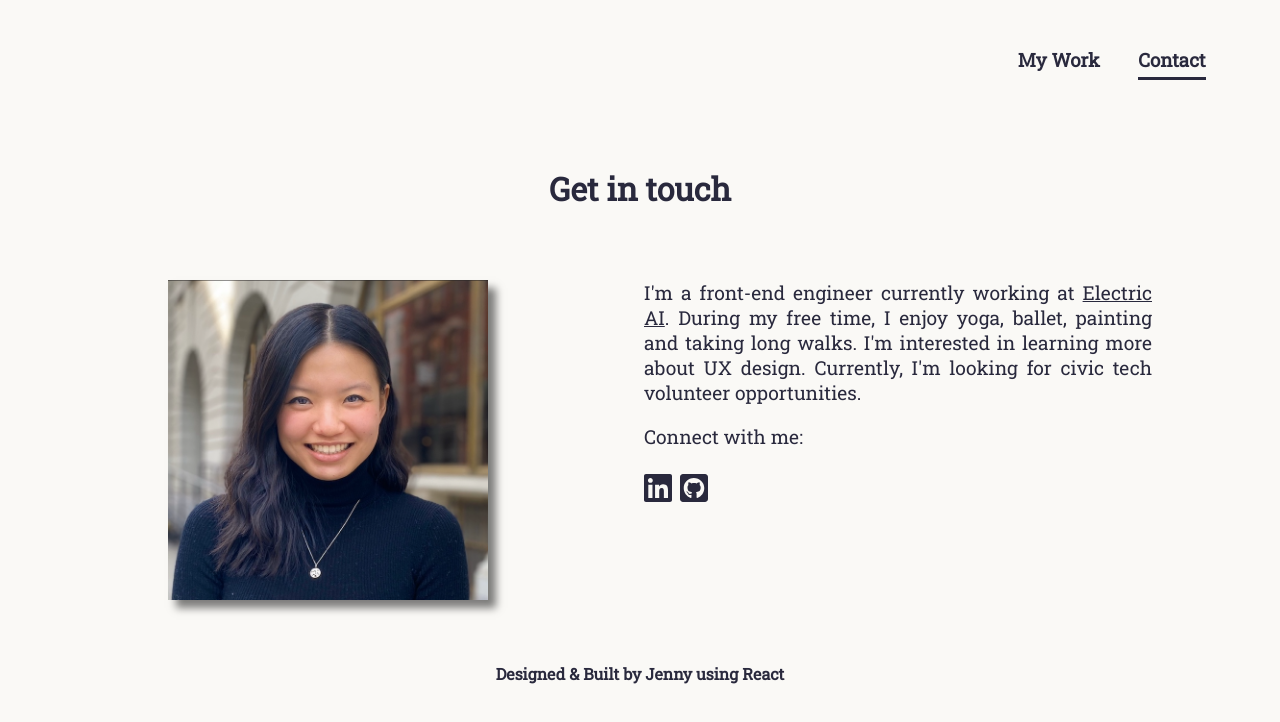
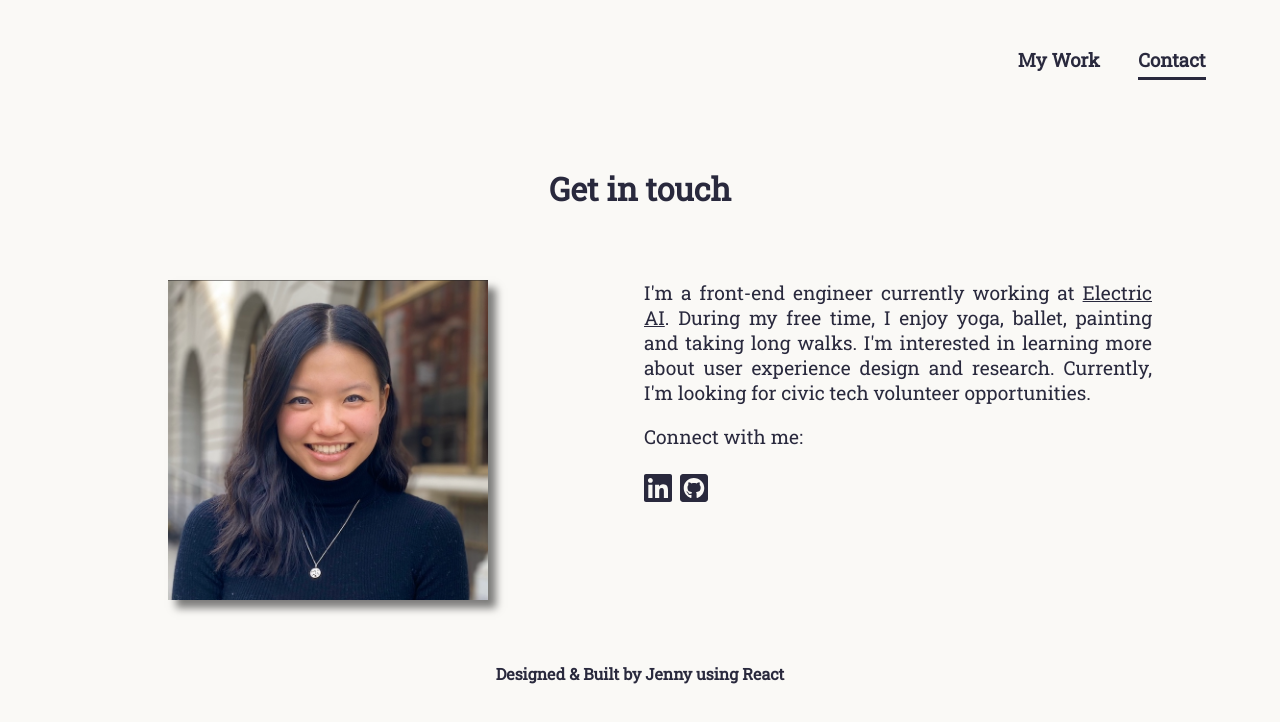
Before and after one commit to jennyhuii/personal-website, a React (Create React App) app: page /contact in a window 1280 px wide. Shown: the top 722 px of the page. Built offline with nearby package versions, Linux system fonts and the light colour scheme.

Commit message:
bio update

```diff
--- a/src/pages/Contact.jsx
+++ b/src/pages/Contact.jsx
@@ -40,7 +40,7 @@ const Contact = () => {
                     <StyledText>
                         I'm a front-end engineer currently working at <a href="https://www.electric.ai" target="_blank" rel="noreferrer">Electric AI</a>.
                         During my free time, I enjoy yoga, ballet, painting and taking long walks.
-                        I'm interested in learning more about UX design. Currently, I'm looking for civic tech volunteer opportunities.
+                        I'm interested in learning more about user experience design and research. Currently, I'm looking for civic tech volunteer opportunities.
                     </StyledText>
                     <StyledText>
                         Connect with me:
```
